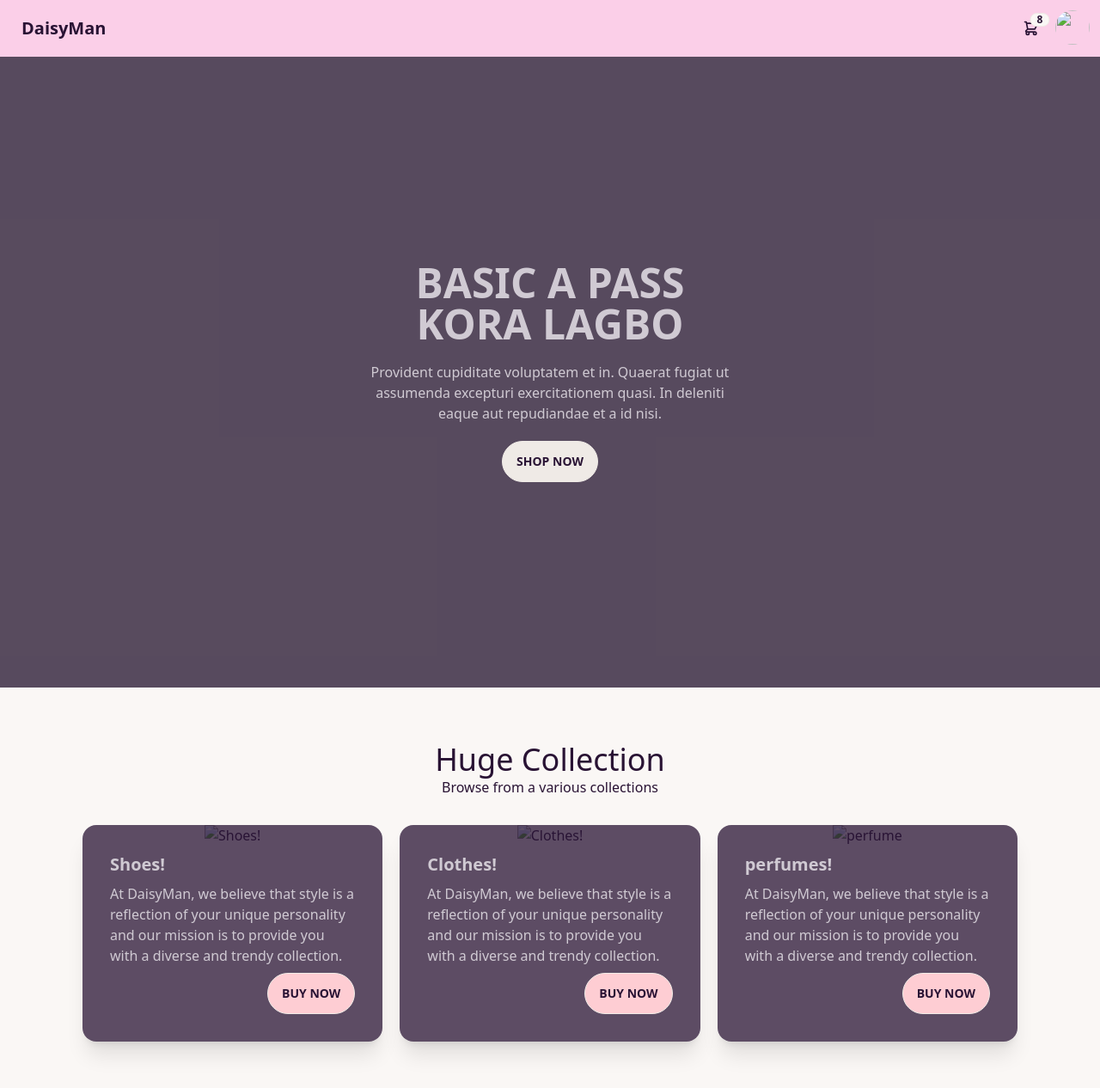
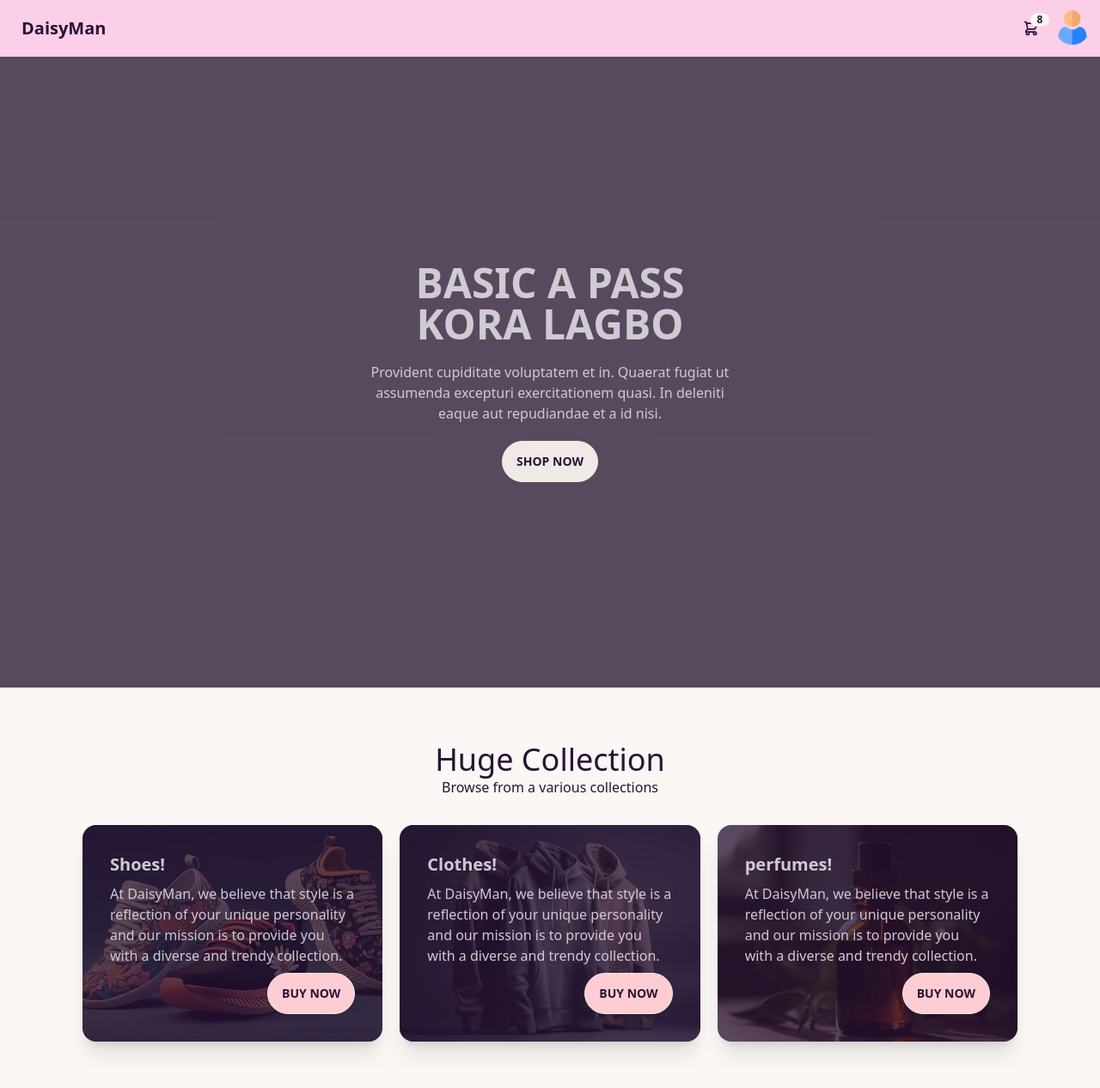
Before and after one commit to Abdullah-1922/daisy-man, a plain HTML site: page index.html in a window 1280 px wide. Shown: the whole page at 86% size. Drawn offline with nearby package versions, Linux system fonts and the light colour scheme; the site is published under a folder, as on GitHub Pages, so addresses that start at the root find nothing.

Commit message:
first commit

```diff
--- a/index.html
+++ b/index.html
@@ -17,6 +17,7 @@
             }
         }
     </script>
+   <link rel="shortcut icon" href="./images/logo.png" type="image/x-icon">
 
 </head>
 
@@ -53,7 +54,7 @@
             <div class="dropdown dropdown-end">
                 <label tabindex="0" class="btn btn-ghost btn-circle avatar">
                     <div class="w-10 rounded-full">
-                        <img src="/images/avatar.png" />
+                        <img src="./images/avatar.png" />
                     </div>
                 </label>
                 <ul tabindex="0" class="menu menu-sm dropdown-content mt-3 z-[1] p-2 shadow bg-base-100 rounded-box w-52">
@@ -99,7 +100,7 @@
 
                 <!-- card-1 -->
              <div class="card  bg-base-100 shadow-xl image-full">
-                <figure><img src="/images/shoes.avif" alt="Shoes!" /></figure>
+                <figure><img src="./images/shoes.avif" alt="Shoes!" /></figure>
                 <div class="card-body">
                     <h2 class="card-title">Shoes!</h2>
                     <p>At DaisyMan, we believe that style is a reflection of your unique personality and our mission is to provide you with a diverse and trendy collection.</p>
@@ -110,7 +111,7 @@
             </div>
                 <!-- card-2 -->
              <div class="card  bg-base-100 shadow-xl image-full">
-                <figure><img src="/images/hoodies.avif" alt="Clothes!" /></figure>
+                <figure><img src="./images/hoodies.avif" alt="Clothes!" /></figure>
                 <div class="card-body">
                     <h2 class="card-title">Clothes!</h2>
                     <p>At DaisyMan, we believe that style is a reflection of your unique personality and our mission is to provide you with a
@@ -123,7 +124,7 @@
             </div>
                 <!-- card-3 -->
              <div class="card  bg-base-100 shadow-xl image-full">
-                <figure><img src="/images/perfume.avif" alt="perfume" /></figure>
+                <figure><img src="./images/perfume.avif" alt="perfume" /></figure>
                 <div class="card-body">
                     <h2 class="card-title">perfumes!</h2>
                     <p>At DaisyMan, we believe that style is a reflection of your unique personality and our mission is to provide you with a
```
